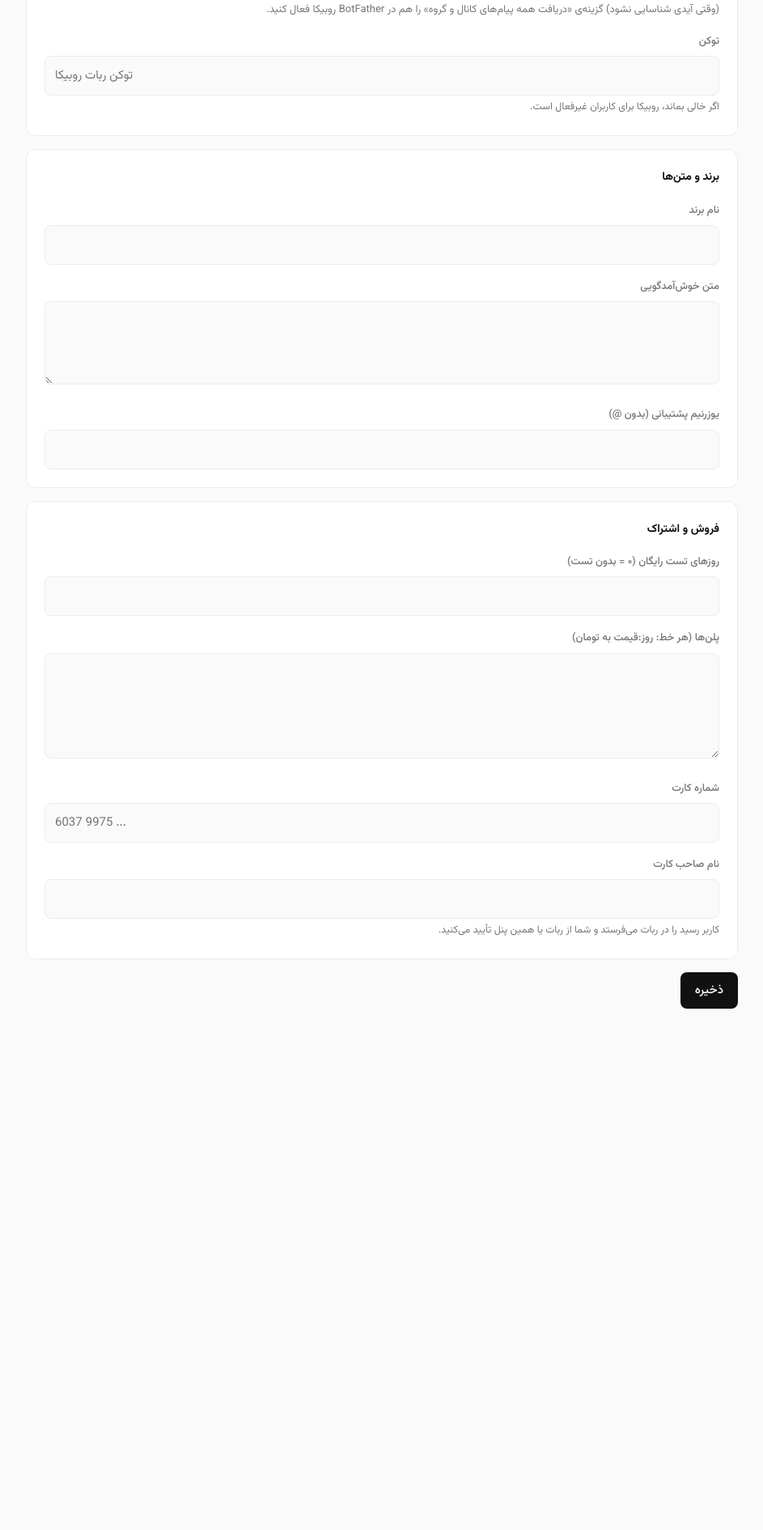
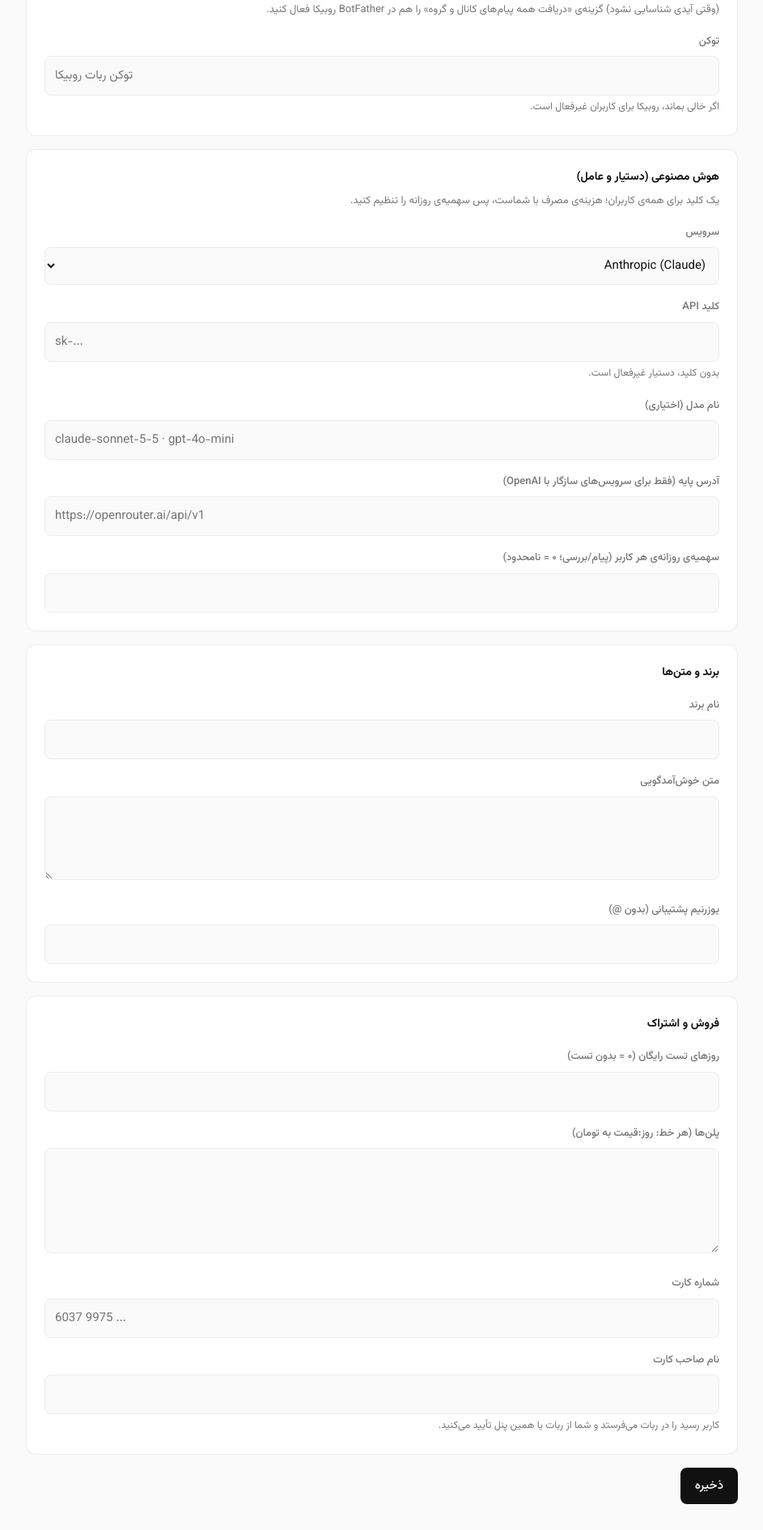
Before and after one commit to mmdhastnistnamedoonam-droid/medyas, a Python web app: template app/templates/settings.html in a window 1280 px wide. Shown: the part 580-2470 px from the top of the page at 81% size, without its empty margins (168-1111 px from the left). Before the commit the page ends 1826 px from the top, so only its background shows below. Run offline with Jinja, Linux system fonts and the light colour scheme; the template is opened without the code that fills it, so the values that code supplies are empty.

Commit message:
Add files via upload

```diff
--- a/app/templates/settings.html
+++ b/app/templates/settings.html
@@ -21,6 +21,24 @@
   <small>{% if rb_hint %}ذخیره شده ({{ rb_hint }}) · خالی بگذارید تا تغییر نکند.{% else %}اگر خالی بماند، روبیکا برای کاربران غیرفعال است.{% endif %}</small>
 </div>
 <div class="card">
+  <h2>هوش مصنوعی (دستیار و عامل)</h2>
+  <p class="sub">یک کلید برای همه‌ی کاربران؛ هزینه‌ی مصرف با شماست، پس سهمیه‌ی روزانه را تنظیم کنید.</p>
+  <label>سرویس</label>
+  <select name="ai_provider" style="width:100%;padding:10px 12px;border:1px solid var(--line);border-radius:8px;background:var(--bg);color:var(--ink);font:inherit">
+    <option value="anthropic" {{ 'selected' if cfg.ai_provider=='anthropic' }}>Anthropic (Claude)</option>
+    <option value="openai" {{ 'selected' if cfg.ai_provider=='openai' }}>سازگار با OpenAI (OpenAI، OpenRouter، DeepSeek، Gemini و ...)</option>
+  </select>
+  <label>کلید API</label>
+  <input name="ai_api_key" dir="ltr" autocomplete="off" placeholder="{{ ai_hint or 'sk-...' }}">
+  <small>{% if ai_hint %}ذخیره شده ({{ ai_hint }}) · خالی بگذارید تا تغییر نکند.{% else %}بدون کلید، دستیار غیرفعال است.{% endif %}</small>
+  <label>نام مدل (اختیاری)</label>
+  <input name="ai_model" dir="ltr" value="{{ cfg.ai_model }}" placeholder="claude-sonnet-5-5 · gpt-4o-mini">
+  <label>آدرس پایه (فقط برای سرویس‌های سازگار با OpenAI)</label>
+  <input name="ai_base_url" dir="ltr" value="{{ cfg.ai_base_url }}" placeholder="https://openrouter.ai/api/v1">
+  <label>سهمیه‌ی روزانه‌ی هر کاربر (پیام/بررسی؛ ۰ = نامحدود)</label>
+  <input name="ai_daily_limit" dir="ltr" value="{{ cfg.ai_daily_limit }}" required>
+</div>
+<div class="card">
   <h2>برند و متن‌ها</h2>
   <label>نام برند</label><input name="brand_name" value="{{ cfg.brand_name }}">
   <label>متن خوش‌آمدگویی</label><textarea name="welcome_text" rows="3">{{ cfg.welcome_text }}</textarea>
```
